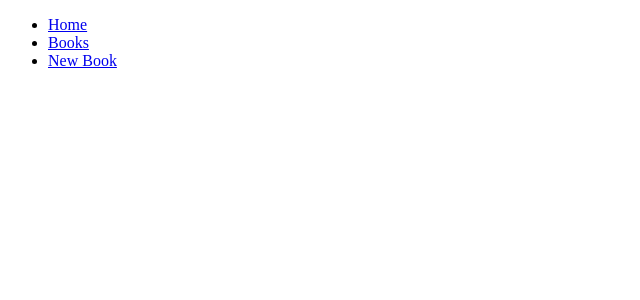
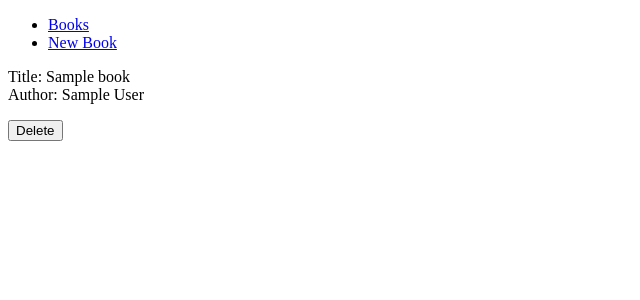
Before and after one commit to jengreen080/CodeClan.Week4.Day3, a Flask app: template templates/index.html in a window 1280 px wide. Shown: the top 300 px of the page, without its empty margins (0-640 px from the left). Run offline with Flask 3, Linux system fonts and the light colour scheme; the template is opened without the code that fills it: most values are stand-ins (such as "Sample title", 1, 10 or a date in 2020).

Commit message:
I'm done

```diff
--- a/app.py
+++ b/app.py
@@ -2,7 +2,7 @@ from flask import Flask, render_template
 from controllers.books_controller import books_blueprint
 app = Flask(__name__)
 app.register_blueprint(books_blueprint)
-@app.route('/')
+@app.route('/books/')
 def home():
     return render_template('index.html')
 if __name__ == '__main__':
--- a/repositories/book_repository.py
+++ b/repositories/book_repository.py
@@ -27,3 +27,8 @@ def select_all():
         book = Book(row["title"], author, row["id"])
         books.append(book)
     return books
+
+def delete(id):
+    sql = "DELETE FROM books WHERE id = %s"
+    values = [id]
+    run_sql(sql, values)
--- a/templates/index.html
+++ b/templates/index.html
@@ -12,15 +12,21 @@
     <header>
         <nav>
         <ul class="menu">
-            <li><a href="/">Home</a></li>
-            <li><a href="/books">Books</a></li>
+            <li><a href="/books/">Books</a></li>
             <li><a href="/books/new">New Book</a></li>
         </ul>
         </nav>
     </header>
+    {% for book in books_to_display %}
+        <div class="books">
+            <p>Title:    {{book.title }}<br>
+                Author:  {{book.author}}<br>
+                <form class="form-inline" action="/books/delete/{{ book.title }}" method="POST">
+                    <input type="submit" value="Delete">
+                </form>
+        </div>
+        {% endfor %}
     <div class="container">
-        {% block content %}
-        {% endblock %}
     </div>
 </body>
 </html>
```
Also changed, not shown: controllers/books_controller.py (+6 -1 lines), repositories/author_repository.py (+15 -5 lines).
